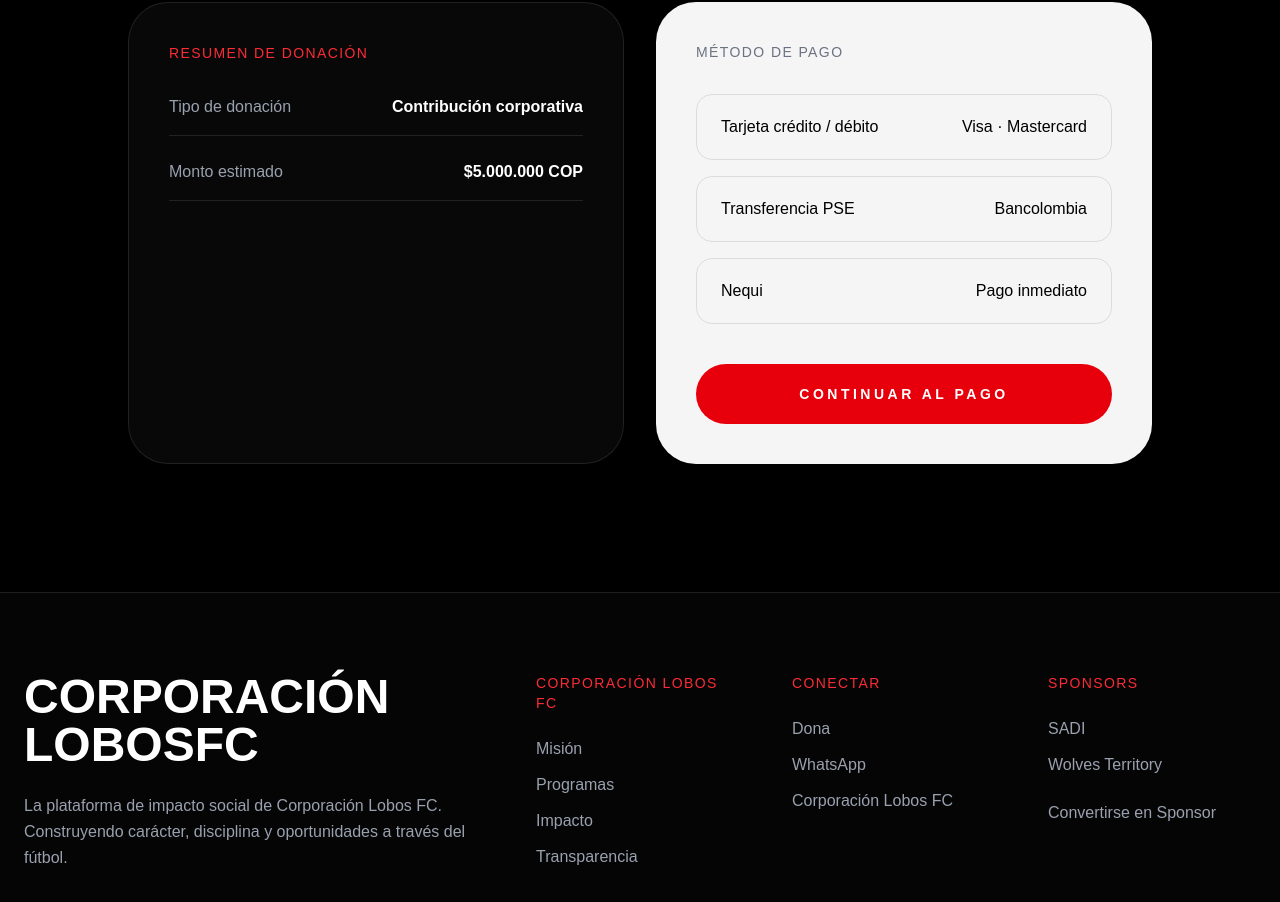
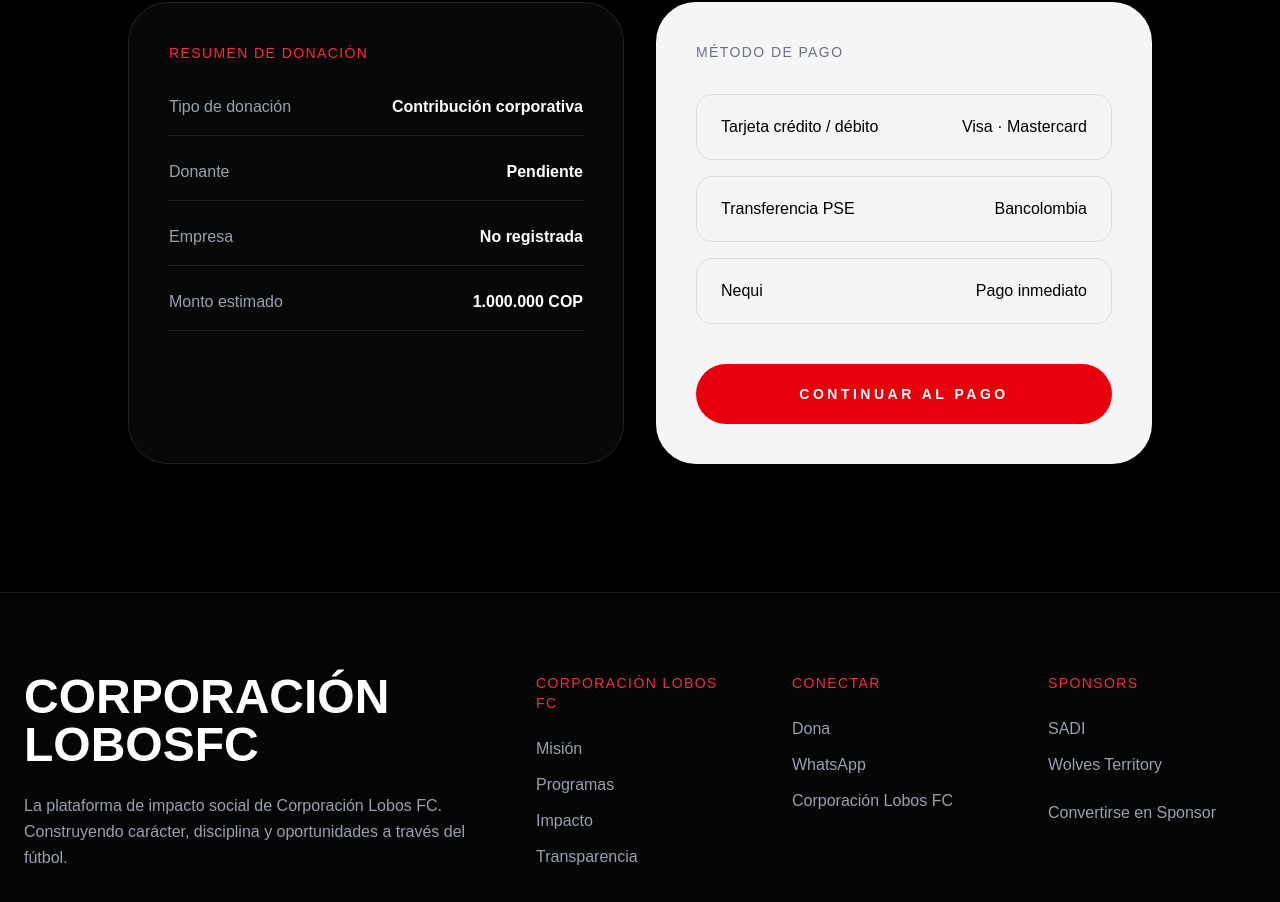
Before and after one commit to deltastudiocomunicaciones-cpu/lobosfc-social-impact, a Next.js app: page /donaciones in a window 1280 px wide. Shown: the part 9138-10040 px from the top of the page. Built offline with nearby package versions, Linux system fonts and the light colour scheme.

Commit message:
Validate donor data before Wompi checkout

```diff
--- a/sections/WompiCheckout.tsx
+++ b/sections/WompiCheckout.tsx
@@ -4,6 +4,15 @@ import { useLanguage } from "@/app/context/LanguageContext";
 
 export default function WompiCheckout() {
   const { t } = useLanguage();
+
+  const savedDonation =
+  typeof window !== "undefined"
+    ? localStorage.getItem("lobosDonationData")
+    : null;
+
+const donationData = savedDonation
+  ? JSON.parse(savedDonation)
+  : null;
 
   return (
     <section
@@ -52,14 +61,38 @@ export default function WompiCheckout() {
                 </span>
               </div>
 
+              <div className="flex justify-between border-b border-white/10 pb-4 gap-6">
+  <span className="text-gray-400">
+    Donante
+  </span>
+
+  <span className="font-semibold text-right">
+    {donationData?.name || "Pendiente"}
+  </span>
+</div>
+
+<div className="flex justify-between border-b border-white/10 pb-4 gap-6">
+  <span className="text-gray-400">
+    Empresa
+  </span>
+
+  <span className="font-semibold text-right">
+    {donationData?.company || "No registrada"}
+  </span>
+</div>
+
               <div className="flex justify-between border-b border-white/10 pb-4">
                 <span className="text-gray-400">
                   {t.estimatedAmount}
                 </span>
 
                 <span className="font-semibold">
-                  $5.000.000 COP
-                </span>
+  {new Intl.NumberFormat("es-CO").format(
+    donationData?.amount
+      ? Number(donationData.amount)
+      : 1000000
+  )} COP
+</span>
               </div>
 
             </div>
@@ -104,6 +137,18 @@ export default function WompiCheckout() {
 const donationData = savedDonation
   ? JSON.parse(savedDonation)
   : null;
+
+ if (!donationData) {
+  alert("Por favor registra primero los datos del donante.");
+  window.location.href = "#donor-form";
+  return;
+}
+
+if (!donationData.name || !donationData.email || !donationData.document) {
+  alert("Por favor completa nombre, correo y NIT/Cédula antes de continuar.");
+  window.location.href = "#donor-form";
+  return;
+}
 
 const amount = donationData?.amount
   ? Number(donationData.amount)
```
